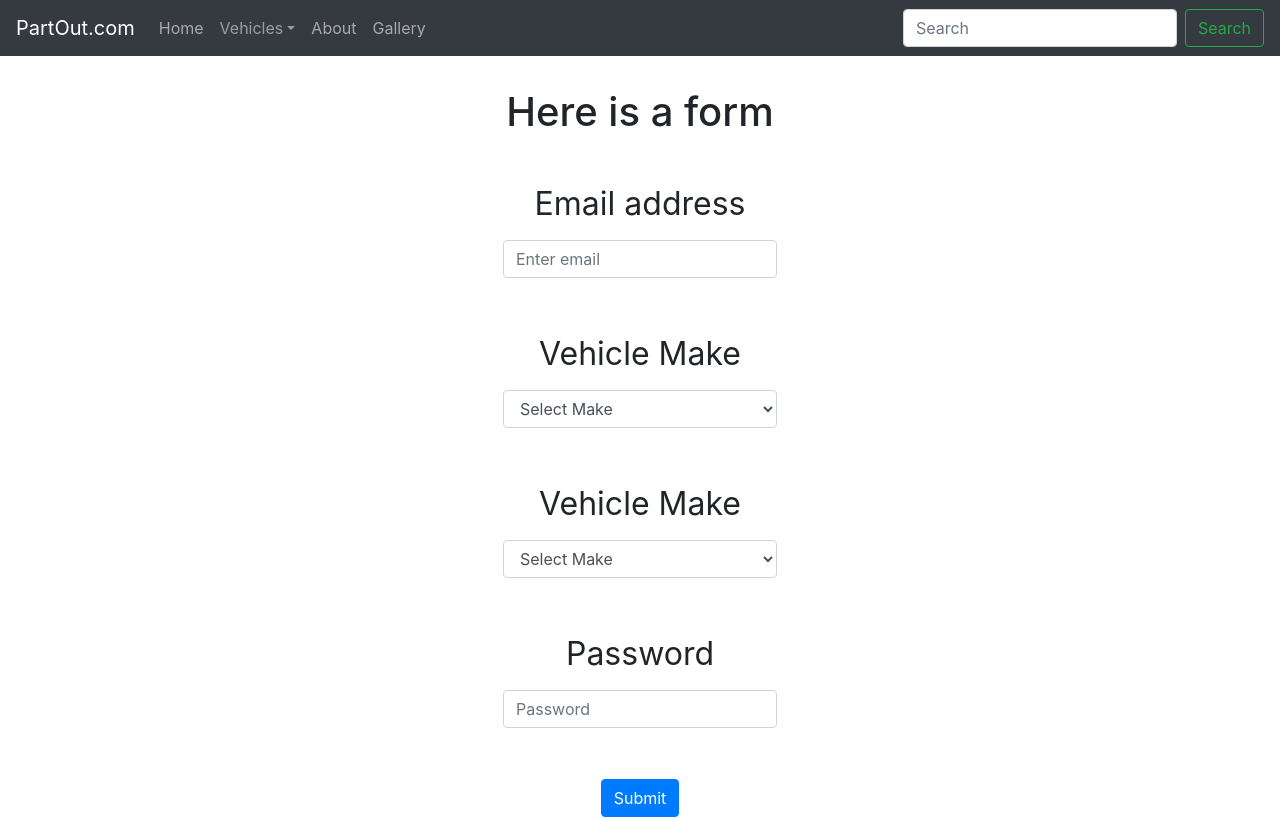
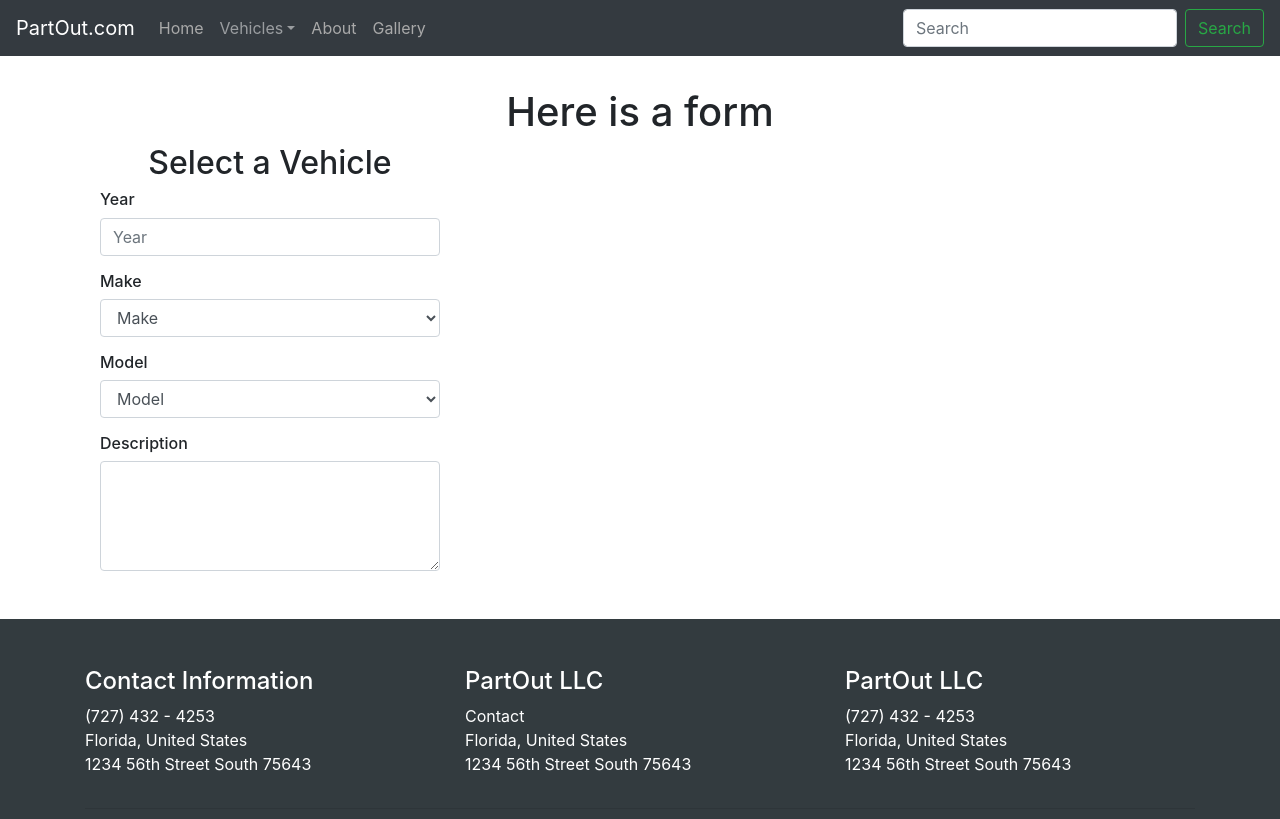
Before and after one commit to jfordnose64/volvo, a React (Create React App) app: page /Create-New-Listing in a window 1280 px wide. Shown: the top 819 px of the page. Built offline with nearby package versions, Linux system fonts and the light colour scheme.

Commit message:
lots of changes to UI

```diff
--- a/src/Pages/NewListing.jsx
+++ b/src/Pages/NewListing.jsx
@@ -1,6 +1,9 @@
 import React, { Component } from 'react'
 import Form from 'react-bootstrap/Form'
 import Button from 'react-bootstrap/Button'
+import Col from 'react-bootstrap/Col'
+import Row from 'react-bootstrap/Row'
+import Container from 'react-bootstrap/Container'
 
 class NewListing extends Component {
   render() {
@@ -8,59 +11,53 @@ class NewListing extends Component {
       <div className="app">
         <div className="header">
           <h1>Here is a form</h1>
-          <div className="form">
-            <div className="column">
-              <div className="row">
+          <Container>
+            <Col md={4}>
+              <h2>Select a Vehicle</h2>
               <Form>
-                  <Form.Group controlId="formBasicEmail">
-                    <Form.Label style={{ fontSize: '2rem' }}>
-                      Email address
-                    </Form.Label>
-                    <Form.Control type="email" placeholder="Enter email" />
+                <Form.Group controlId="exampleForm.SelectCustomSizeLg">
+                  <h6 style={{ textAlign: 'left' }}>Year</h6>
+                  <Form.Control type="text" placeholder="Year" />
                 </Form.Group>
-                  <Form.Group controlId="exampleForm.ControlSelect1">
-                    <Form.Label style={{ fontSize: '2rem' }}>
-                      Vehicle Make
-                    </Form.Label>
+                <Form.Group controlId="exampleForm.SelectCustomSizeLg">
+                  <h6 style={{ textAlign: 'left' }}>Make</h6>
                   <Form.Control as="select">
-                      <option>Select Make</option>
-                      <option>___________</option>
-                      <option>Audi</option>
+                    <option>Make</option>
                     <option>Acura</option>
-                      <option>Alfa Romeo</option>
-                      <option>AMC</option>
-                      <option>BMW</option>
-                    </Form.Control>
+                    <option>3</option>
+                    <option>4</option>
+                    <option>5</option>
+                  </Form.Control>{' '}
                 </Form.Group>
-                  <Form.Group controlId="exampleForm.ControlSelect1">
-                    <Form.Label style={{ fontSize: '2rem' }}>
-                      Vehicle Make
-                    </Form.Label>
+                <Form.Group controlId="exampleForm.SelectCustomSizeLg">
+                  <h6 style={{ textAlign: 'left' }}>Model</h6>
                   <Form.Control as="select">
-                      <option>Select Make</option>
-                      <option>___________</option>
-                      <option>Audi</option>
-                      <option>Acura</option>
-                      <option>Alfa Romeo</option>
-                      <option>AMC</option>
-                      <option>BMW</option>
-                    </Form.Control>
+                    <option>Model</option>
+                    <option></option>
+                    <option>3</option>
+                    <option>4</option>
+                    <option>5</option>
+                  </Form.Control>{' '}
                 </Form.Group>
-
-                  <Form.Group controlId="formBasicPassword">
-                    <Form.Label style={{ fontSize: '2rem' }}>
-                      Password
-                    </Form.Label>
-                    <Form.Control type="password" placeholder="Password" />
+                <Form.Group controlId="exampleForm.SelectCustomSizeLg">
+                  <h6 style={{ textAlign: 'left' }}>Description</h6>
+                  <Form.Control as="textarea" rows="4" />
                 </Form.Group>
-
-                  <Button variant="primary" type="submit">
-                    Submit
-                  </Button>
               </Form>
-              </div>
-            </div>
-          </div>
+              {/* <Row>
+                <Col>
+                  <Form.Group>
+                    <Form.Control type="text" placeholder="Zip Code" />
+                  </Form.Group>
+                </Col>
+                <Col>
+                  <Form.Group>
+                    <Form.Control type="text" placeholder="Zip Code" />
+                  </Form.Group>
+                </Col>
+              </Row> */}
+            </Col>
+          </Container>
         </div>
       </div>
     )
```
Lines whose indentation alone changed are shown as unchanged.
